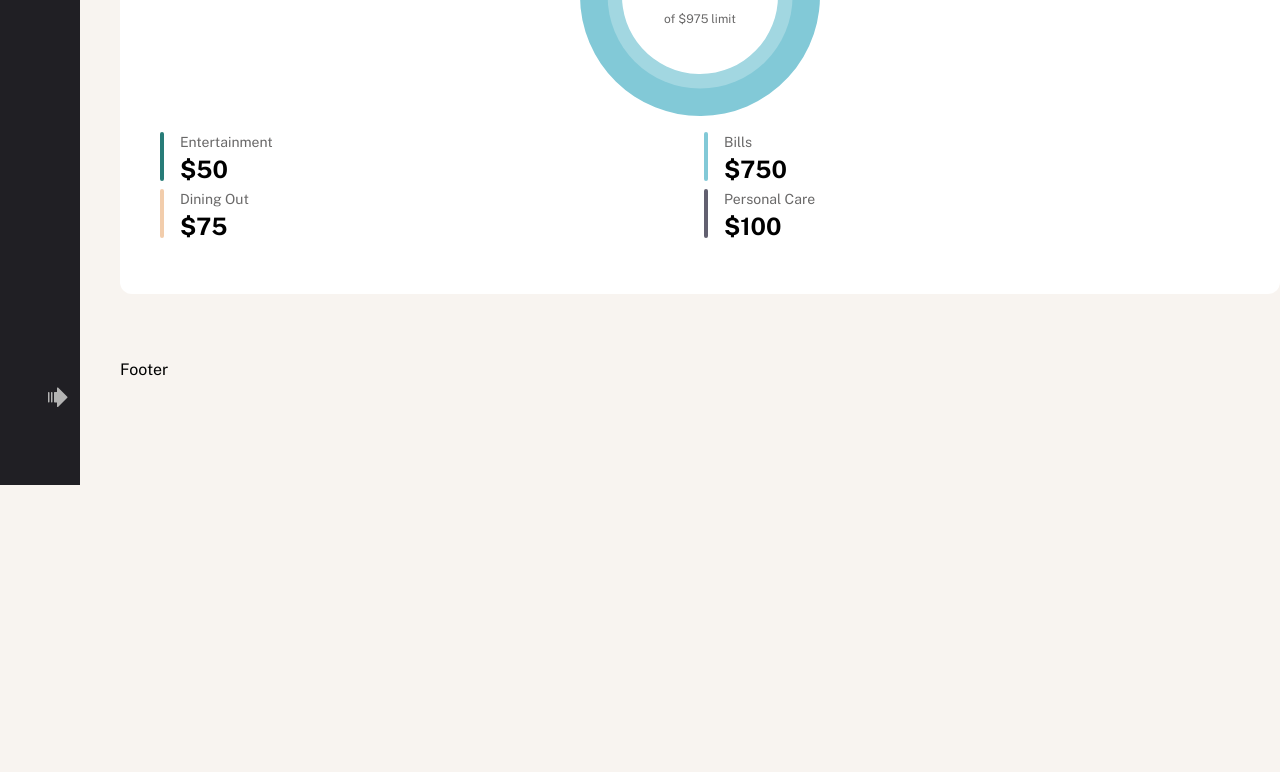
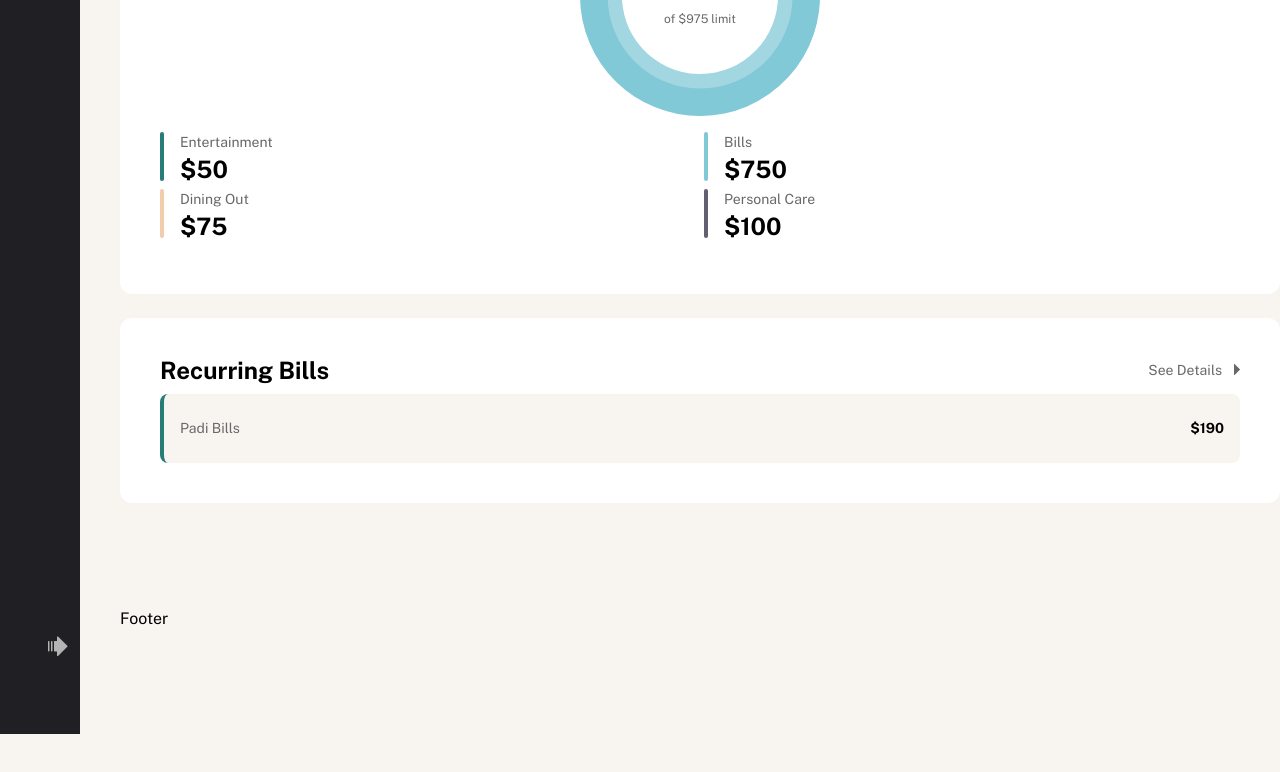
Before and after one commit to Arteque/financeapp0425, a React (Vite) app: page / in a window 1280 px wide. Shown: the part 1897-2669 px from the top of the page. Built offline with nearby package versions, Linux system fonts and the light colour scheme.

Commit message:
Recurring Bills

```diff
--- a/src/Components/Layouts/Flex.jsx
+++ b/src/Components/Layouts/Flex.jsx
@@ -1,4 +1,14 @@
-const Flex = ({ children, direction, between, itemsCenter, gap, width,margin, props }) => {
+const Flex = ({
+  children,
+  direction,
+  between,
+  itemsCenter,
+  gap,
+  width,
+  margin,
+  className,
+  props,
+}) => {
   return (
     <div
       style={{
@@ -10,6 +20,7 @@ const Flex = ({ children, direction, between, itemsCenter, gap, width,margin, pr
         gap: gap ? gap : null,
         margin: margin ? margin : null,
       }}
+      className={className}
       {...props}
     >
       {children}
--- a/src/Components/PageTitle/SmallTitle.jsx
+++ b/src/Components/PageTitle/SmallTitle.jsx
@@ -1,10 +1,14 @@
-import Class from './SmallTitle.module.scss'
+import Class from "./SmallTitle.module.scss";
 
-const SmallTitle = ({children, className, props}) => {
+const SmallTitle = ({ children, className, ...props }) => {
   return (
-    <h4 {...props} className={`${Class.small__title} ${ className?className:null}`}>{children}</h4>
-  )
-}
+    <h4
+      className={`${Class.small__title} ${className ? className : ""}`}
+      {...props}
+    >
+      {children}
+    </h4>
+  );
+};
 
-
-export default SmallTitle
+export default SmallTitle;
--- a/src/Pages/Dashboard/Start.jsx
+++ b/src/Pages/Dashboard/Start.jsx
@@ -18,6 +18,7 @@ import {
   TransactionsData,
   BudgetsData,
   PotsData,
+  recurringBillsData,
 } from "../../Services/FinanceCalculations";
 
 //Test Data. The real data will be fetched from the API
@@ -33,6 +34,8 @@ const Start = () => {
   // get the budgets data
   const budgets = BudgetsData();
 
+  //Recuring Bills
+  const recurringBills = recurringBillsData();
   return (
     <>
       <MainTitle>Overview</MainTitle>
@@ -274,7 +277,12 @@ const Start = () => {
             </div>
             <div
               className="budgets_items__container"
-              style={{ display: "flex", flexFlow: "row wrap", gap: "8px", marginBlock:'1rem' }}
+              style={{
+                display: "flex",
+                flexFlow: "row wrap",
+                gap: "8px",
+                marginBlock: "1rem",
+              }}
             >
               {budgets.budgets &&
                 budgets.budgets.length > 0 &&
@@ -297,6 +305,50 @@ const Start = () => {
         </ContentContainer>
         {/* Budgets Section start */}
       </section>
+      <section
+        className="recurringbills_section"
+        style={{ marginBlockEnd: "4rem" }}
+      >
+        <ContentContainer>
+          {/* Recurring Bills Header Data */}
+          <Flex
+            className="Start__transactions__header"
+            between="space-between"
+            itemsCenter="center"
+          >
+            <MidTitle>Recurring Bills</MidTitle>
+            <SmallTitle>
+              <Link
+                to="/recurring_bills"
+                style={{ display: "flex", alignItems: "center", gap: "12px" }}
+              >
+                <span className="text txt-grey-300">See Details</span>
+                <span className="icon">
+                  <img src="/icon-caret-right.svg" alt="See Details Arrow" />
+                </span>
+              </Link>
+            </SmallTitle>
+          </Flex>
+
+          {/* Recurring Bills Content Start */}
+          <div
+            className="bg-beige-100"
+            style={{
+              padding: "24px 1rem",
+              borderRadius: "8px",
+              borderInlineStart: "4px solid var(--clr-second-green)",
+            }}
+          >
+            <Flex between="space-between" itemsCenter="center">
+              <SmallTitle className="txt-grey-300">Padi Bills</SmallTitle>
+              <SmallTitle style={{ fontWeight: "bold" }}>
+                {Currency(190)}
+              </SmallTitle>
+            </Flex>
+          </div>
+          {/* Recurring Bills Content End */}
+        </ContentContainer>
+      </section>
     </>
   );
 };
--- a/src/Services/FinanceCalculations.js
+++ b/src/Services/FinanceCalculations.js
@@ -47,7 +47,6 @@ const BudgetsData = () => {
     // get the budget data and the transactions data
     const {transactions, budgets} = getData()
 
-    console.log(budgets)
     //Extract the categories from the budget list
     const budgetsCategories = budgets.map(({category}) => category)
 
@@ -86,9 +85,14 @@ const BudgetsData = () => {
     return {transactions, budgets, budgetsTotal, transactionsBudgetTotal, sortTransactionsToBudgets, budgetsCategoriesTransactionTotalAmout }
 }
 
-// Budgets from Transactions
 
+const recurringBillsData = () => {
+  // get recurring bills from getData()
+  const data = getData().transactions
+  const recurringBills = data.filter(data => data.recurring)
+  return recurringBills
+}
 
 
 //Exporting the functions
-export {TransactionsData, PotsData, BudgetsData};
+export {TransactionsData, PotsData, BudgetsData, recurringBillsData};
```
Also changed, not shown: 1 other file (tests, documents, lock files or other folders).
